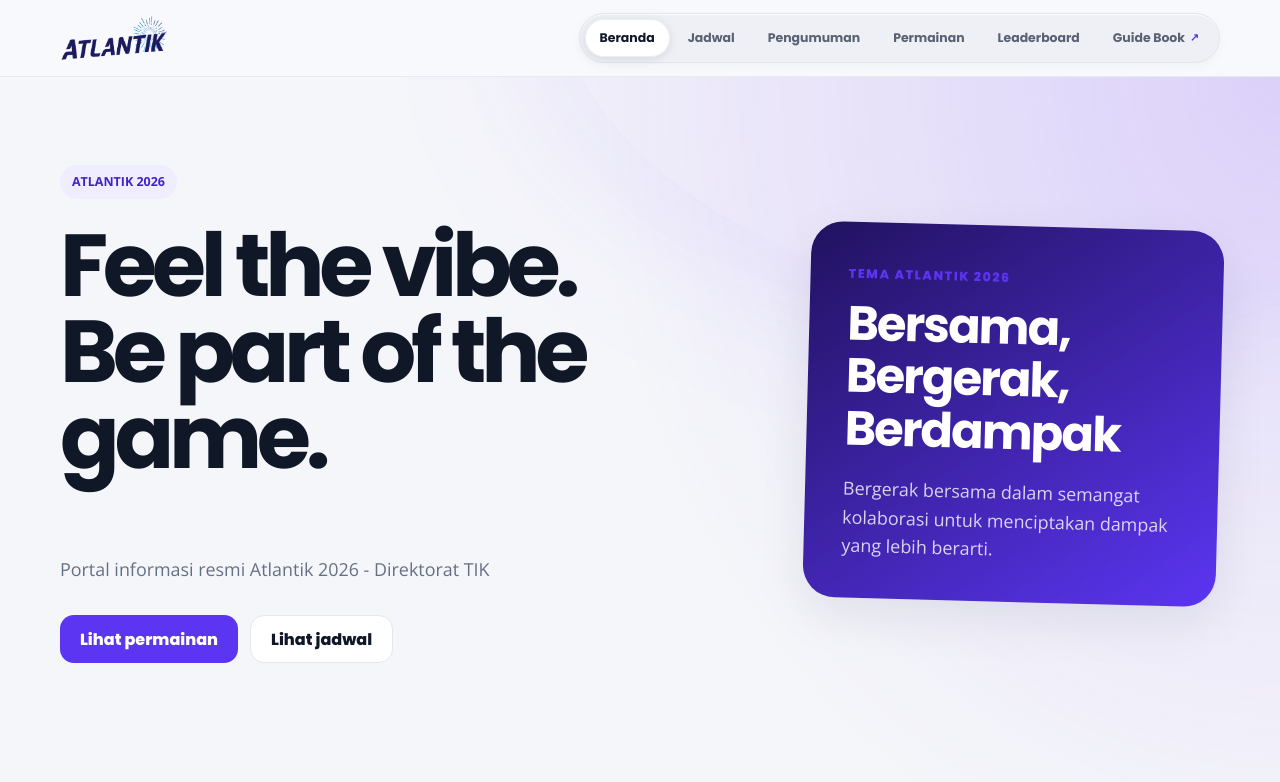
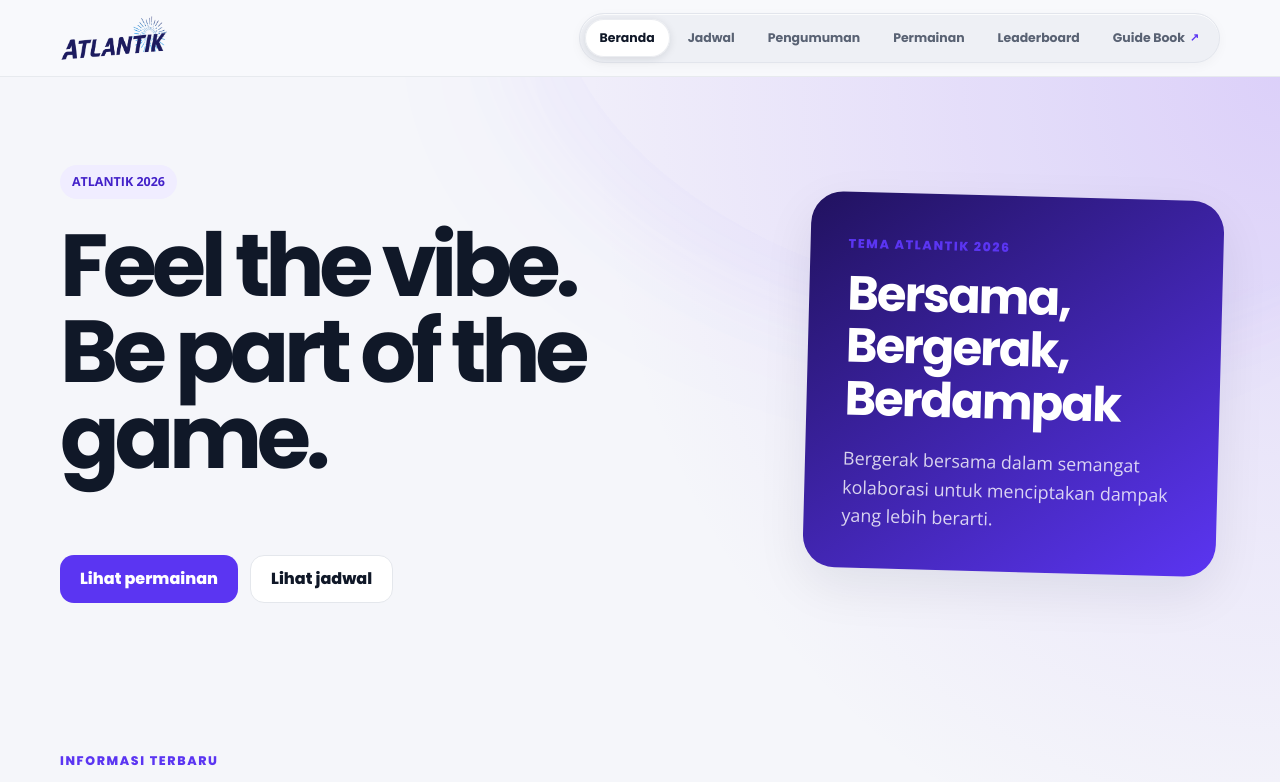
Before and after one commit to ruswanhidayat/portal-atlantik, a Next.js app: page / in a window 1280 px wide. Shown: the top 782 px of the page. Built offline with nearby package versions, Linux system fonts and the light colour scheme.

Commit message:
Clear site description in site-config.js
Removed the site description from the configuration.

```diff
--- a/data/site-config.js
+++ b/data/site-config.js
@@ -1,6 +1,6 @@
 export const siteConfig = {
   name: "Atlantik 2026",
   theme: "Bersama, Bergerak, Berdampak",
-  description: "Portal informasi resmi Atlantik 2026 - Direktorat TIK",
+  description: "",
   rapidRushUrl: "#",
 };
```
